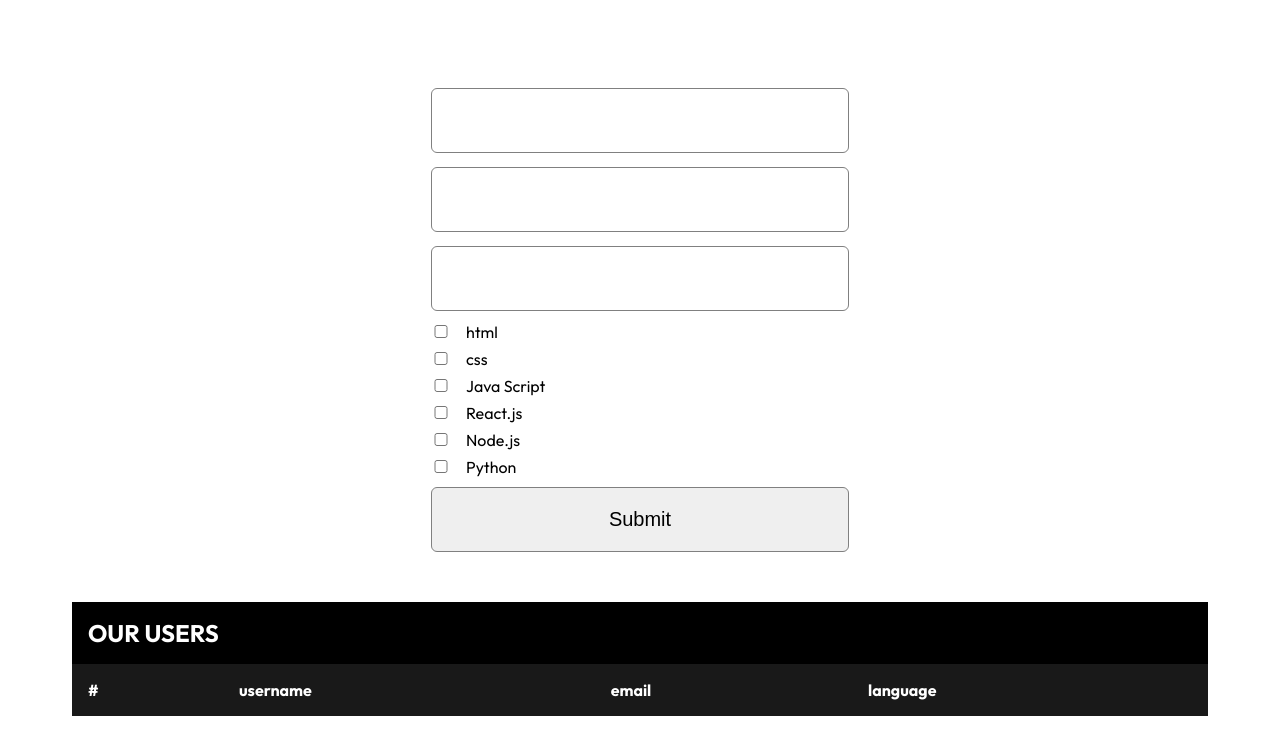
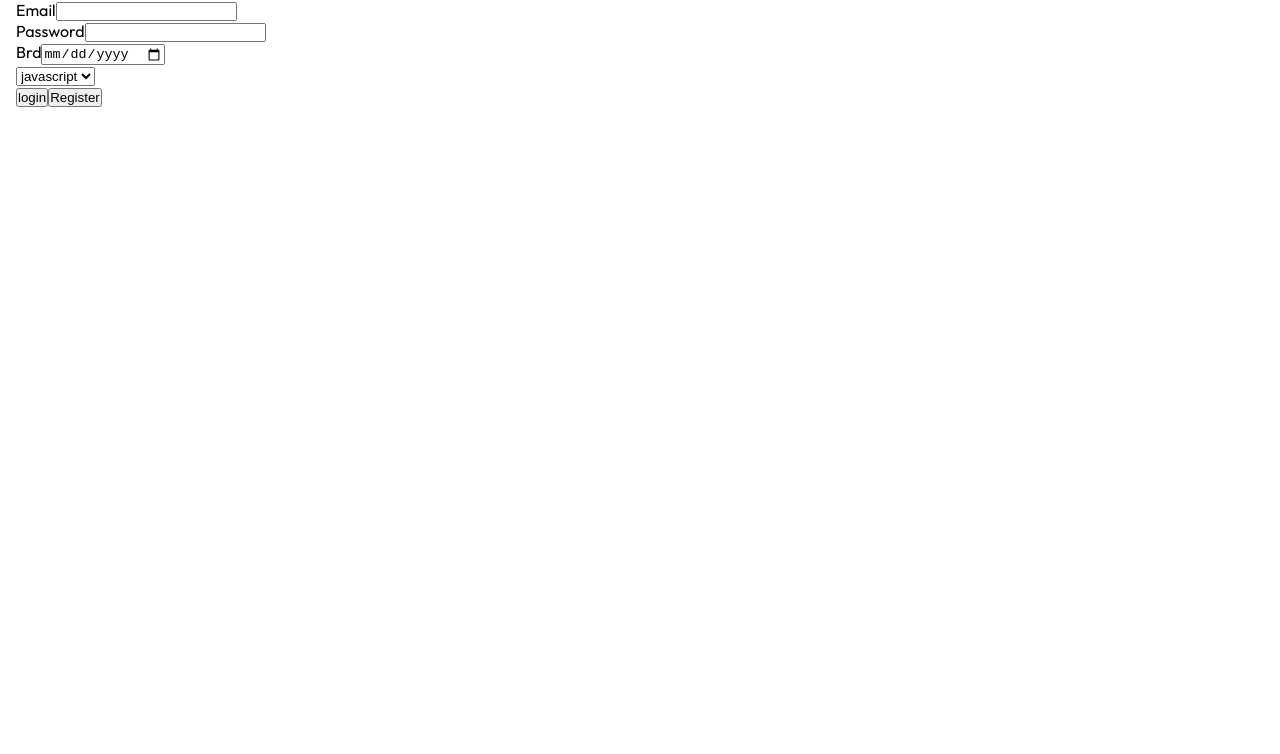
Before and after one commit to BrownEdgar/react_armenia, a React app: page / in a window 1280 px wide. Shown: the top 754 px of the page. Built offline with nearby package versions, Linux system fonts and the light colour scheme; the HTML template or start-up script is replaced by a standard one.

Commit message:
formik example with useReducer

```diff
--- a/package.json
+++ b/package.json
@@ -13,6 +13,7 @@
     "axios": "^1.6.7",
     "bootstrap-icons": "^1.11.3",
     "formik": "^2.4.5",
+    "moment": "^2.30.1",
     "nanoid": "^5.0.6",
     "react": "^18.2.0",
     "react-dom": "^18.2.0",
--- /dev/null
+++ b/src/Lessons/auth/App.jsx
@@ -0,0 +1,111 @@
+import React, { useReducer, useRef } from 'react'
+import './App.scss'
+import { ErrorMessage, Field, Formik, Form } from 'formik'
+import { array, date, object, string } from 'yup'
+import moment from 'moment'
+import reducer, { initialvalue } from './reducer'
+import { nanoid } from 'nanoid'
+
+
+const initialValues = {
+  email: '',
+  password: '',
+  date: '',
+  language: '',
+}
+
+const validationSchema = object({
+  email: string().email().required(),
+  password: string().min(8).max(20).matches(/^[A-Z]/, 'Password must be start with Uppercase').required(),
+  date: date().max(moment("1/1/2014")).required(),
+  language: string().oneOf([]).required()
+})
+
+export default function App() {
+  const [state, dispatch] = useReducer(reducer, initialvalue)
+  const formRef = useRef(null)
+  const login = (values) => {
+    const user = state.find(user => {
+      return (user.email === values.email) && (user.password === values.password)
+    })
+    if (user) {
+      alert(`welcome user with '${user.email}' email`)
+    } else {
+      alert('user not found please check your data')
+    }
+  }
+
+
+  const handleSubmit = (values) => {
+    const user = {
+      ...values,
+      id: nanoid(7),
+      date: moment(values.date).format("MMM DD Y")
+    }
+    dispatch({ type: "ADD_USER", payload: user })
+  }
+
+  return (
+    <div className='App'>
+      <Formik
+        initialValues={initialValues}
+        validationSchema={validationSchema}
+        validateOnChange={false}
+        onSubmit={handleSubmit}
+      >
+        {
+          (formik) => {
+            return (
+              <Form >
+                <div>
+                  <label htmlFor="email">Email</label>
+                  <Field type='email' id="email" name="email" />
+                  <ErrorMessage component='p' name='email' />
+                </div>
+                <div>
+                  <label htmlFor="password">Password</label>
+                  <Field type='password' id="password" name="password" />
+                  <ErrorMessage component='p' name='password' />
+                </div>
+                <div>
+                  <label htmlFor="date">Brd</label>
+                  <Field type='date' id="date" name="date" />
+                  <ErrorMessage component='p' name='date' />
+                </div>
+                <div>
+                  <Field as='select' name='language'>
+                    <option value="javascript">javascript</option>
+                    <option value="react.js">react.js</option>
+                    <option value="next.js">next.js</option>
+                    <option value="html&css">html&css</option>
+                  </Field>
+                </div>
+                <div className='buttons'>
+                  <Field
+                    type="button"
+                    value="login"
+                    onClick={() => login(formik.values)}
+                    disabled={!formik.isValid}
+                  />
+                  <Field type="submit" value="Register" />
+                </div>
+              </Form>
+            )
+          }
+        }
+      </Formik>
+
+      <ul>
+        {state.map(elem => {
+          return (
+            <li key={elem.id}>
+              <span>{elem.email}</span>
+              <span>{moment(elem.date).format('ll')}</span>
+            </li>
+          )
+        })}
+      </ul>
+
+    </div>
+  )
+}
--- /dev/null
+++ b/src/Lessons/auth/reducer.js
@@ -0,0 +1,10 @@
+export const initialvalue = []
+
+function reducer(state = initialvalue, action) {
+  switch (action.type) {
+    case 'ADD_USER': return [...state, action.payload]
+    default: return state;
+  }
+}
+
+export default reducer
--- a/src/main.jsx
+++ b/src/main.jsx
@@ -1,6 +1,6 @@
 import React from 'react'
 import ReactDOM from 'react-dom/client'
-import App from './Lessons/Formik/App'
+import App from './Lessons/auth/App'
 
 import './index.css'
 
```
Also changed, not shown: src/Lessons/auth/App.scss (added), 1 other file (tests, documents, lock files or other folders).
